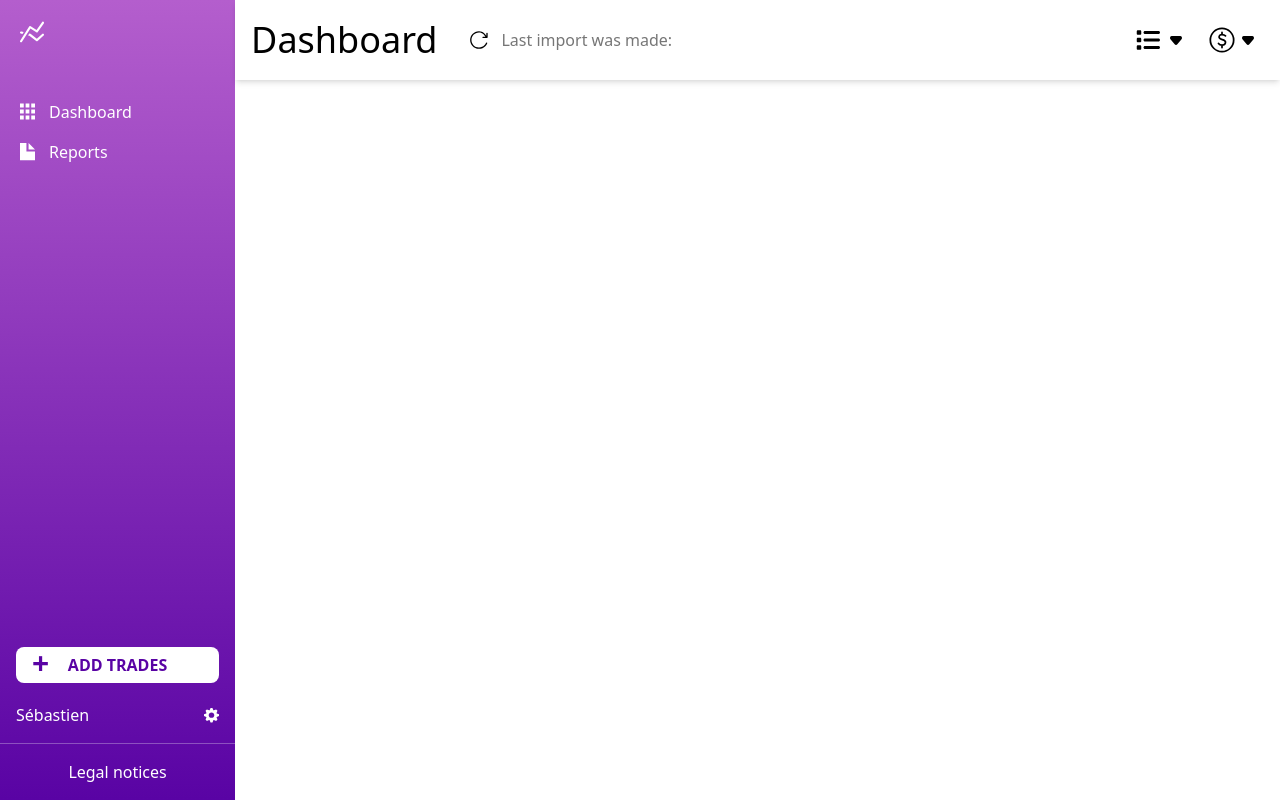
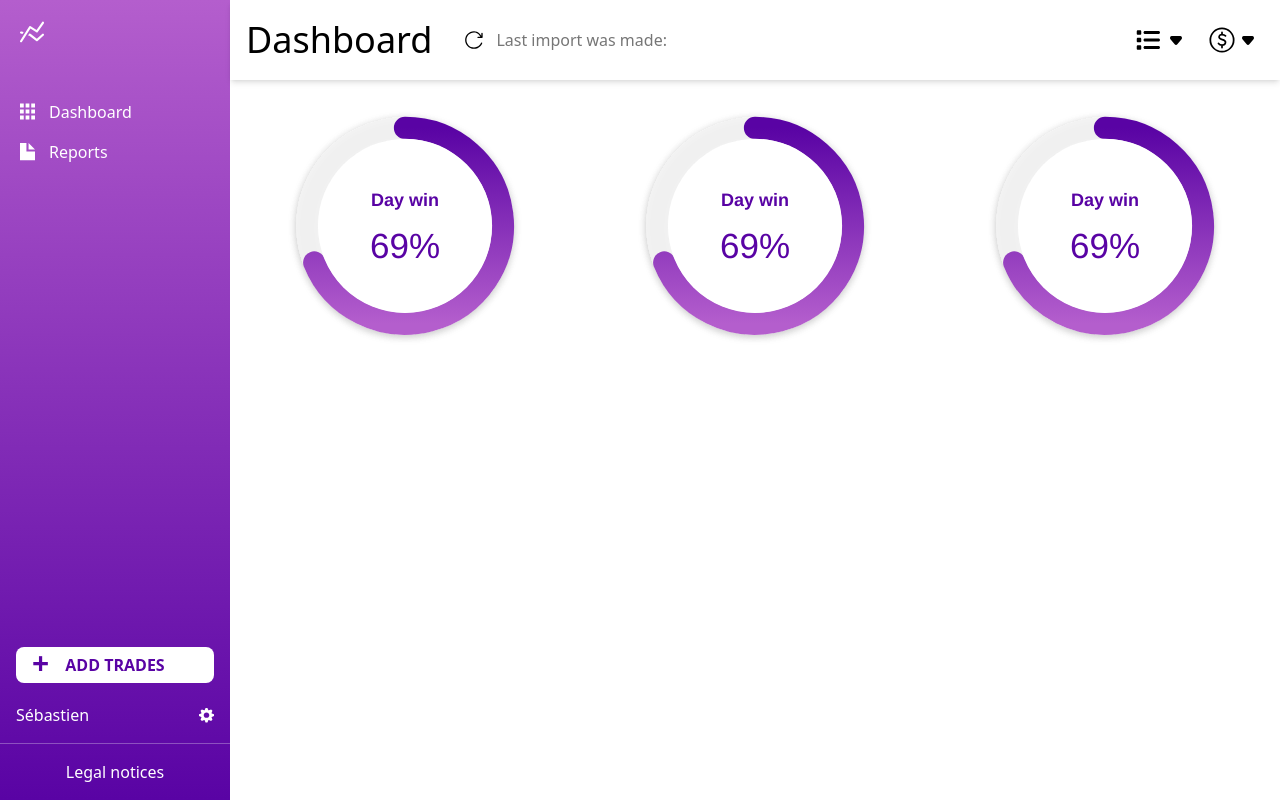
Before and after one commit to SebMZI/projet-X, a Next.js app: page /dashboard in a window 1280 px wide. Built offline with nearby package versions, Linux system fonts and the light colour scheme.

Commit message:
feat: percentage chart created

```diff
--- /dev/null
+++ b/src/app/components/PercentageChart.tsx
@@ -0,0 +1,69 @@
+"use client";
+import { ApexOptions } from "apexcharts";
+import dynamic from "next/dynamic";
+
+// Utilisez dynamic pour importer ApexChart de manière dynamique côté client
+const Chart = dynamic(() => import("react-apexcharts"), { ssr: false });
+
+const PercentageChart = () => {
+  let chartOptions: ApexOptions = {
+    chart: {
+      height: 260,
+      type: "radialBar",
+    },
+    series: [69],
+    colors: ["#5903A4"],
+    plotOptions: {
+      radialBar: {
+        hollow: {
+          margin: 0,
+          size: "60%",
+          background: "#ffffff",
+        },
+        track: {
+          dropShadow: {
+            enabled: true,
+            top: 2,
+            left: 0,
+            blur: 4,
+            opacity: 0.15,
+          },
+        },
+        dataLabels: {
+          name: {
+            offsetY: -20,
+            color: "#5903A4",
+            fontSize: "18px",
+          },
+          value: {
+            color: "#5903A4",
+            fontSize: "35px",
+            show: true,
+          },
+        },
+      },
+    },
+    fill: {
+      type: "gradient",
+      gradient: {
+        shade: "dark",
+        type: "vertical",
+        gradientToColors: ["#B45ECD"],
+        stops: [0, 100],
+      },
+    },
+    stroke: {
+      lineCap: "round",
+    },
+    labels: ["Day win"],
+  };
+
+  return (
+    <div className="w-full">
+      {/* Utilisez Chart à la place de react-apexcharts */}
+      {<Chart options={chartOptions} series={chartOptions.series} type="radialBar" width="350" />}
+    </div>
+  );
+};
+
+export default PercentageChart;
--- a/src/app/dashboard/page.tsx
+++ b/src/app/dashboard/page.tsx
@@ -3,10 +3,13 @@ import ReloadIcon from "../assets/icons/Reload icon.svg";
 import DownArrowIcon from "../assets/icons/Arrow down.svg";
 import DollarIcon from "../assets/icons/Dollar.svg";
 import ListIcon from "../assets/icons/list.svg";
+import PercentageChart from "../components/PercentageChart";
 
 const Page = () => {
   return (
-    <main className="flex flex-row h-20 w-full  justify-between bg-orange-50 items-center shadow-md">
+    <main className="w-full">
+      <section className="flex flex-row h-20 w-full  justify-between bg-orange-50 items-center shadow-md">
+        {/* {Menu dashboard} */}
         <div className="flex flex-row items-center">
           <h1 className="text-4xl ml-4">Dashboard</h1>
           <div className="ml-8 flex flex-row items-center ">
@@ -22,6 +25,22 @@ const Page = () => {
             <Image src={DollarIcon} alt="dollar icon" className="w-7" /> <Image src={DownArrowIcon} alt="down arrow icon" className="w-6" />
           </div>
         </div>
+        {/* {dashboard content} */}
+      </section>
+      <section>
+        {/* {Container small charts} */}
+        <div className="flex flex-row w-full">
+          <div className="w-4/12">
+            <PercentageChart />
+          </div>
+          <div className="w-4/12">
+            <PercentageChart />
+          </div>
+          <div className="w-4/12">
+            <PercentageChart />
+          </div>
+        </div>
+      </section>
     </main>
   );
 };
--- a/src/app/globals.css
+++ b/src/app/globals.css
@@ -5,7 +5,7 @@
 :root {
   --color-primary: #2541B2;
   --color-secondary: #ffffff;
-  --color-tertiary: #20A4F3;
+  --color-tertiary:#b35ecd52;
 
 }
 
```
Also changed, not shown: package.json (+7 -5 lines), 1 other file (tests, documents, lock files or other folders). Lines whose indentation alone changed are shown as unchanged.
